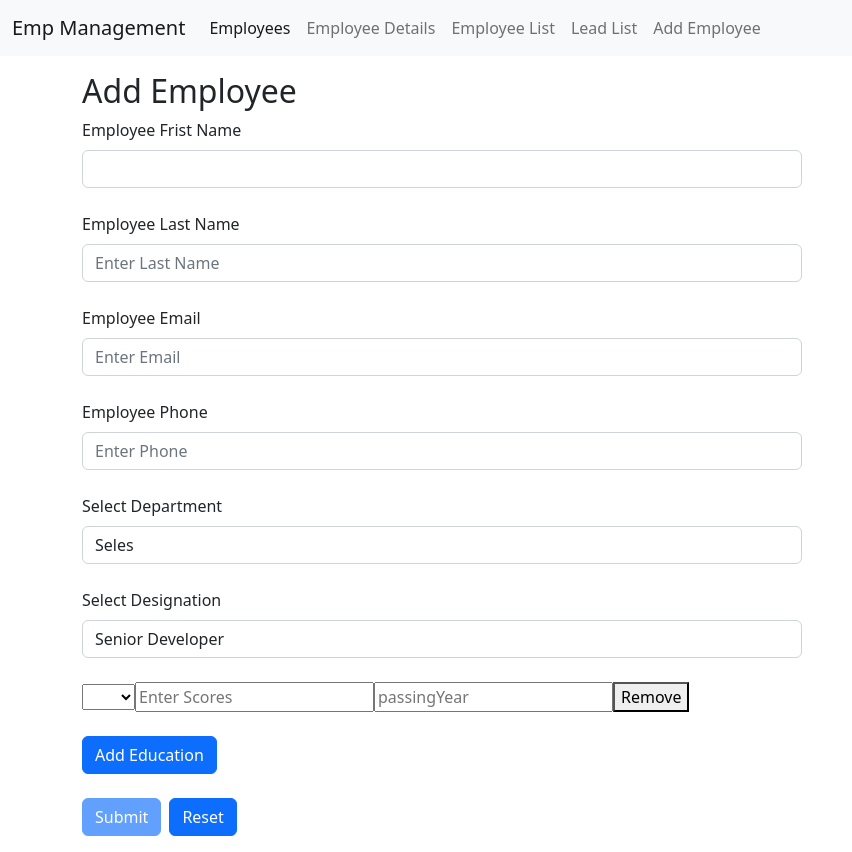
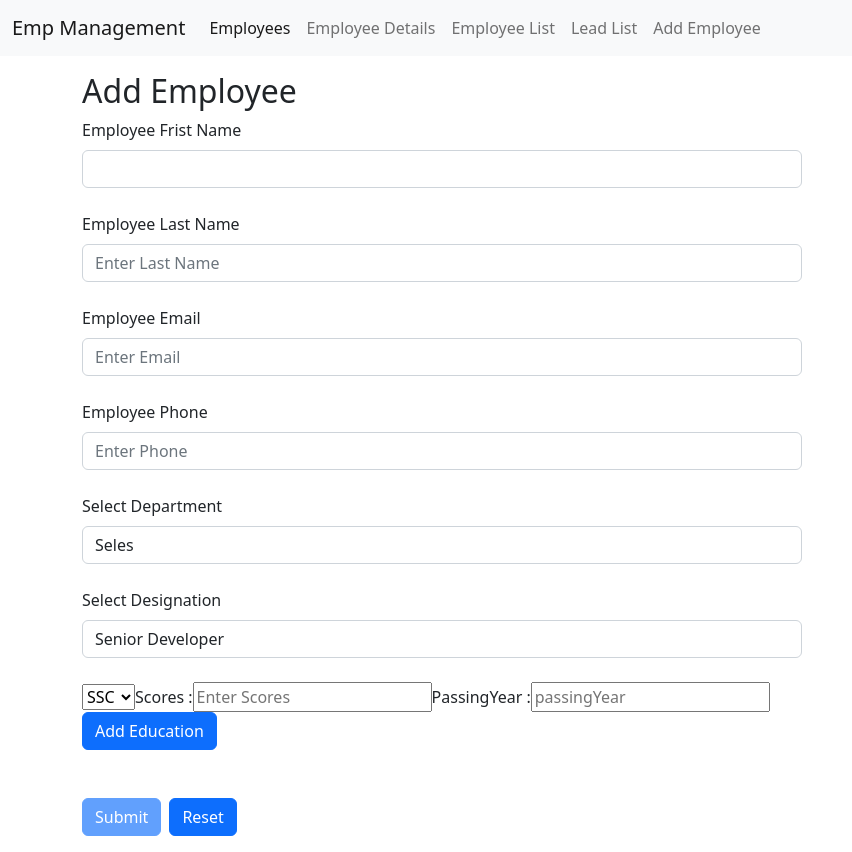
Before and after one commit to SajalSenCSE/EmployeeManagementApp, an Angular app: page /add in a window 1280 px wide. Shown: the whole page, without its empty margins (0-852 px from the left). Built offline with nearby package versions, Linux system fonts and the light colour scheme.

Commit message:
FormArrayWorks

```diff
--- a/src/app/Employee/employee-add/employee-add.component.html
+++ b/src/app/Employee/employee-add/employee-add.component.html
@@ -1,3 +1,4 @@
+
 <div class="container my-3">
     <div class="row col-md-8">
         <div>
@@ -62,20 +63,23 @@
                     Designation</span>
             </div><br>
             <div class="form-group">
-                <div formArrayName="Education">
-                    <div *ngFor="let control of addEmployeeForm.controls['Education'].value;let i=index" [formGroupName]="i">
+              <div *ngFor="let control of addEmployeeForm.controls.Education.controls;let temp=index let i=index"  [formGroup]="control">
+
                 <select formControlName="degree">
                   <option *ngFor="let s of degrees" value="{{s.Name}}">{{s.Name}}</option>
                 </select>
-                        <input type="text" placeholder="Enter Scores" formControlName="Scores">
-                        <input type="text" placeholder="passingYear" formControlName="passingYear">
-                        <button (click)="Remove(i)">Remove</button>
+                <label>Scores : </label>
+                <input type="number" placeholder="Enter Scores" formControlName="Scores">
+                <label>PassingYear : </label>
+                <input type="number" placeholder="passingYear" formControlName="passingYear">
+                <button class="btn btn-danger" *ngIf="i!=0" (click)="Remove(i)">Remove</button>
+                <button (click)="addEdu()" *ngIf="c==i" class="btn btn-primary">Add Education</button>
               </div>
+              <span class="error-block" *ngIf="!this.addEmployeeForm.controls.Education.valid
+                &&(this.addEmployeeForm.controls.Education.touched||btnDisaabaleEdu) "> Fill Education Or Remove It
+              </span>
               <br>
-                    <button (click)="addEdu()" class="btn btn-primary">Add Education</button>
-                </div>
             </div><br>
-
           <button type="submit" [disabled]="!addEmployeeForm.valid" class="btn btn-primary">Submit</button>
           <button type="reset" class="btn btn-primary ms-2">Reset</button>
         </form>
--- a/src/app/Employee/employee-add/employee-add.component.ts
+++ b/src/app/Employee/employee-add/employee-add.component.ts
@@ -14,19 +14,14 @@ import { UtilityData } from 'src/app/Utility/utility-data';
   styleUrls: ['./employee-add.component.css']
 })
 export class EmployeeAddComponent implements OnInit {
-
-  addEmployeeForm: FormGroup;
-  // submited: boolean = false;
+  addEmployeeForm: FormGroup<EmployeeInputTypeForm>;
   Departments: Dropdown[] = UtilityData.GetDept();
   addBtnDisable: boolean = true;
 
   Designations: Dropdown[] = UtilityData.Positation();
 
-  degrees: Dropdown[] = [
-    { Id: 1, Name: 'SSC' },
-    { Id: 2, Name: 'HSC' },
-    { Id: 3, Name: 'BSC' }
-  ]
+  degrees: Dropdown[] = UtilityData.GetDegres();
+Scores: any;
 
   constructor(private fb: FormBuilder) { }
 
@@ -40,7 +35,7 @@ export class EmployeeAddComponent implements OnInit {
       Designation: new FormControl(1, Validators.required),
       Education: new FormArray([
         this.fb.group({
-          degree: new FormControl(''),
+          degree: new FormControl('SSC'),
           Scores: new FormControl<number | null>(null, Validators.required),
           passingYear: new FormControl<number | null>(null, Validators.required)
         })
@@ -56,24 +51,27 @@ export class EmployeeAddComponent implements OnInit {
     }
   }
 
+  c:number=0;
+  btnDisaabaleEdu:boolean=false;
   addEdu() {
-    let eduArray = this.addEmployeeForm.get('Education') as FormArray;
-    if (eduArray.valid) {
-      let newEdu = this.fb.group({
-        degree: null,
-        Scores: null,
-        passingYear: null
+    this.btnDisaabaleEdu=true
+    if(this.addEmployeeForm.controls.Education.valid){
+      let eduArray = this.addEmployeeForm.get('Education') as FormArray;
+      let newEdu = this.fb.group<EducationType>({
+        degree: new FormControl('SSC',Validators.required),
+        Scores: new FormControl(null,Validators.required),
+        passingYear: new FormControl(null,Validators.required)
+
       })
-      eduArray.push(newEdu)
-    }
-    else {
-      eduArray.clear
+      eduArray.push(newEdu);
+      this.c=this.c+1;
+      this.btnDisaabaleEdu=false
     }
   }
 
   Remove(i: number) {
     let eduArray = this.addEmployeeForm.get('Education') as FormArray;
     eduArray.removeAt(i);
+    this.c=this.c-1;
   }
-
 }
--- a/src/app/Utility/utility-data.ts
+++ b/src/app/Utility/utility-data.ts
@@ -38,6 +38,11 @@ export class UtilityData {
             "Name": 'Team Leader'
         }
     ]
+    static Degrees:Dropdown[]=[
+        { Id: 1, Name: 'SSC' },
+        { Id: 2, Name: 'HSC' },
+        { Id: 3, Name: 'BSC' }
+      ]
 
     public static GetDept(): Dropdown[] {
         return UtilityData.Departments;
@@ -46,4 +51,7 @@ export class UtilityData {
     public static Positation(): Dropdown[] {
         return UtilityData.Designations;
     }
+    public static GetDegres(): Dropdown[]{
+        return UtilityData.Degrees;
+    }
 }
--- a/src/app/models/EmployeeInputTypeForm.ts
+++ b/src/app/models/EmployeeInputTypeForm.ts
@@ -1,4 +1,5 @@
-import { FormControl, FormGroup } from "@angular/forms";
+import { FormArray, FormControl, FormGroup } from "@angular/forms";
+import { EducationType } from "./education-type";
 
 export interface EmployeeInputTypeForm {
     FName:  FormControl<string|null>
@@ -7,7 +8,7 @@ export interface EmployeeInputTypeForm {
     Phone: FormControl<string|null>,
     Department: FormControl<number|null>,
     Designation: FormControl<number|null>,
-    Education:any;
+    Education:FormArray<FormGroup<EducationType>>;
     // SelectEdu:any;
 
 }
```
Lines whose indentation alone changed are shown as unchanged.
